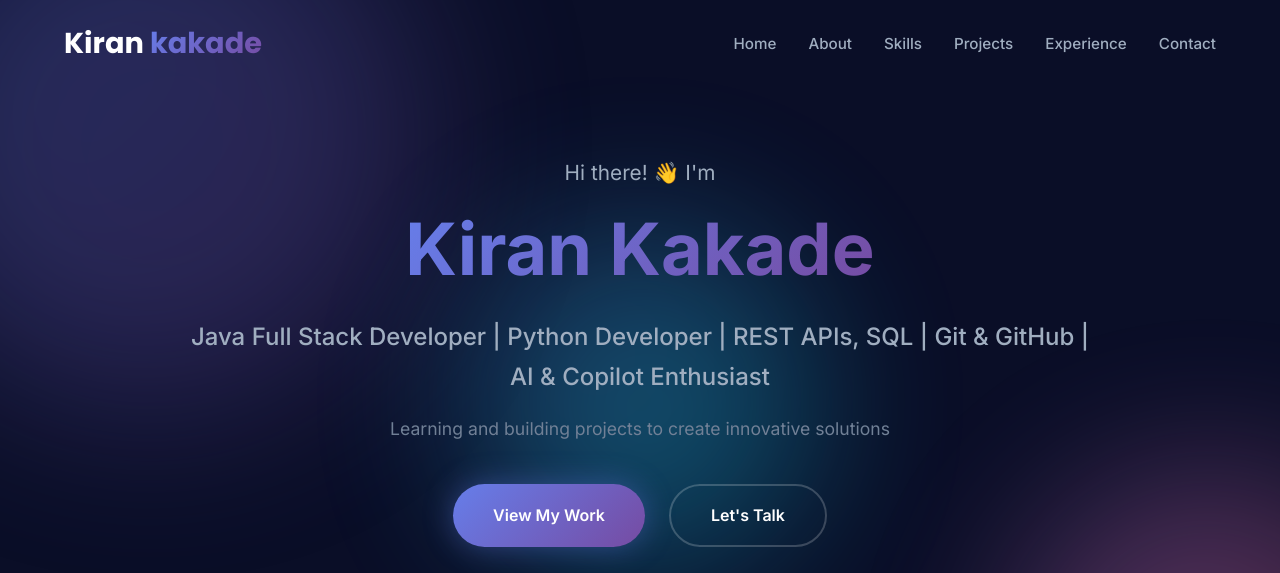
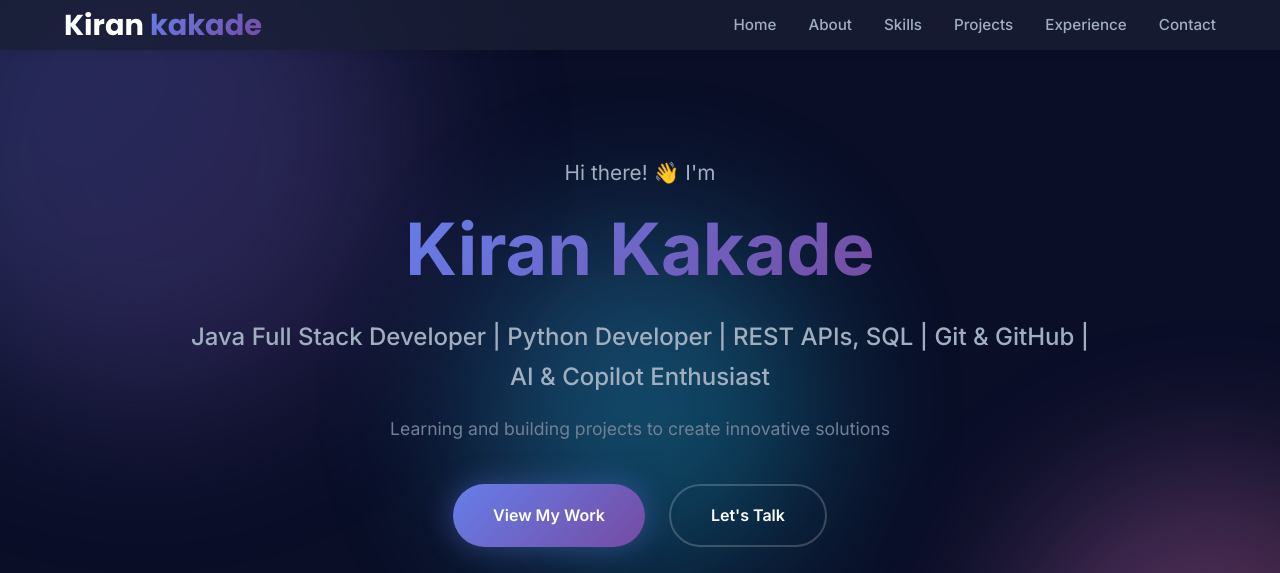
Before and after one commit to kakadekiran7875/portfoli-website-kiran, a plain HTML site: page index.html in a window 1280 px wide. Shown: the top 573 px of the page. Drawn offline with nearby package versions, Linux system fonts and the light colour scheme.

Commit message:
Update navbar styles for improved visibility and compactness

```diff
--- a/style.css
+++ b/style.css
@@ -77,16 +77,19 @@ section h2 {
 /* Navbar */
 .navbar {
     position: fixed;
+    height: 50px; /* Increased from 20px for better visibility */
     top: 0;
     left: 0;
     width: 100%;
     display: flex;
     justify-content: space-between;
     align-items: center;
-    padding: 1.2rem 5%;
+    padding: 0.5rem 5%; /* Reduced padding to make it more compact */
     z-index: 1000;
     transition: var(--transition);
-    background: transparent;
+    background: rgba(26, 31, 53, 0.8);
+    backdrop-filter: blur(10px);
+    box-shadow: 0 2px 10px rgba(0, 0, 0, 0.1);
 }
 
 .navbar.scrolled {
@@ -235,8 +238,9 @@ section h2 {
 
 @keyframes float {
     0%, 100% { transform: translate(0, 0) scale(1); }
-    33% { transform: translate(30px, -30px) scale(1.1); }
-    66% { transform: translate(-20px, 20px) scale(0.9); }
+    25% { transform: translate(20px, -20px) scale(1.05); }
+    50% { transform: translate(30px, -30px) scale(1.1); }
+    75% { transform: translate(-20px, 20px) scale(0.9); }
 }
 
 .hero-content {
```
